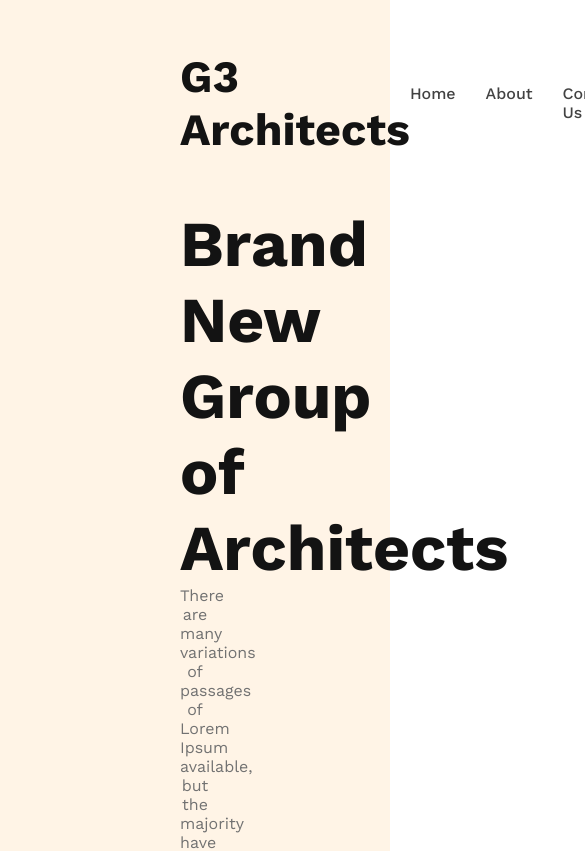
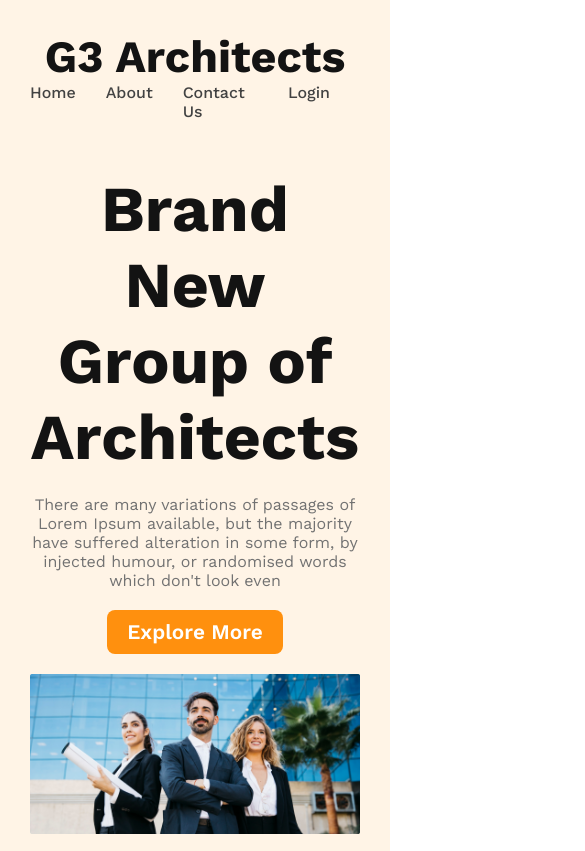
Before and after one commit to Arahman75/g3-architects-website, a plain HTML site: page index.html in a window 390 px wide. Shown: the top 851 px of the page, 585 px wide, since content can reach past the window. Drawn offline with nearby package versions, Linux system fonts and the light colour scheme.

Commit message:
added a media query

```diff
--- a/index.html
+++ b/index.html
@@ -9,6 +9,7 @@
 </head>
 
 <body>
+    <!-- header style start -->
     <header>
         <nav>
             <h3 class="nav-title">G3 Architects</h3>
@@ -29,13 +30,17 @@
                     look even</p>
                 <button class="btn-primary">Explore More</button>
             </div>
-            <div class="banner-img">
-                <img src="./images/banner.png" alt="">
+            <div>
+                <img class="banner-img" src="./images/banner.png" alt="">
             </div>
         </div>
     </header>
+    <!-- header style end -->
     <main>
+        <!-- features section start -->
+        <div id="features-container">
 
+        </div>
     </main>
     <footer>
 
--- a/style.css
+++ b/style.css
@@ -12,13 +12,12 @@
 .btn-primary {
     color: #FFF;
     text-align: center;
-    font-size: 1.2rem;
+    font-size: 1.3rem;
     font-weight: 600;
     border-radius: 8px;
     background: #FF900E;
     padding: 10px 20px;
     border: 0;
-    margin: 20px 0;
 }
 
 /* header style */
@@ -77,8 +76,34 @@ nav a {
     color: #727272;
     font-size: 1rem;
     font-weight: 400;
+    margin: 20px 0;
 }
 
-.banner-img img {
+.banner-img {
+    margin-top: 20px;
     width: 100%;
 }
+
+/* responsive media queries */
+
+/* mobile devices */
+@media screen and (max-width: 576px) {
+    header {
+        padding: 30px;
+    }
+
+    nav {
+        flex-direction: column;
+    }
+}
+
+/* tablet or medium devices */
+@media screen and (min-width: 576px) and (max-width: 960px) {
+    header {
+        padding: 50px;
+    }
+
+    nav {
+        flex-direction: column;
+    }
+}
```
